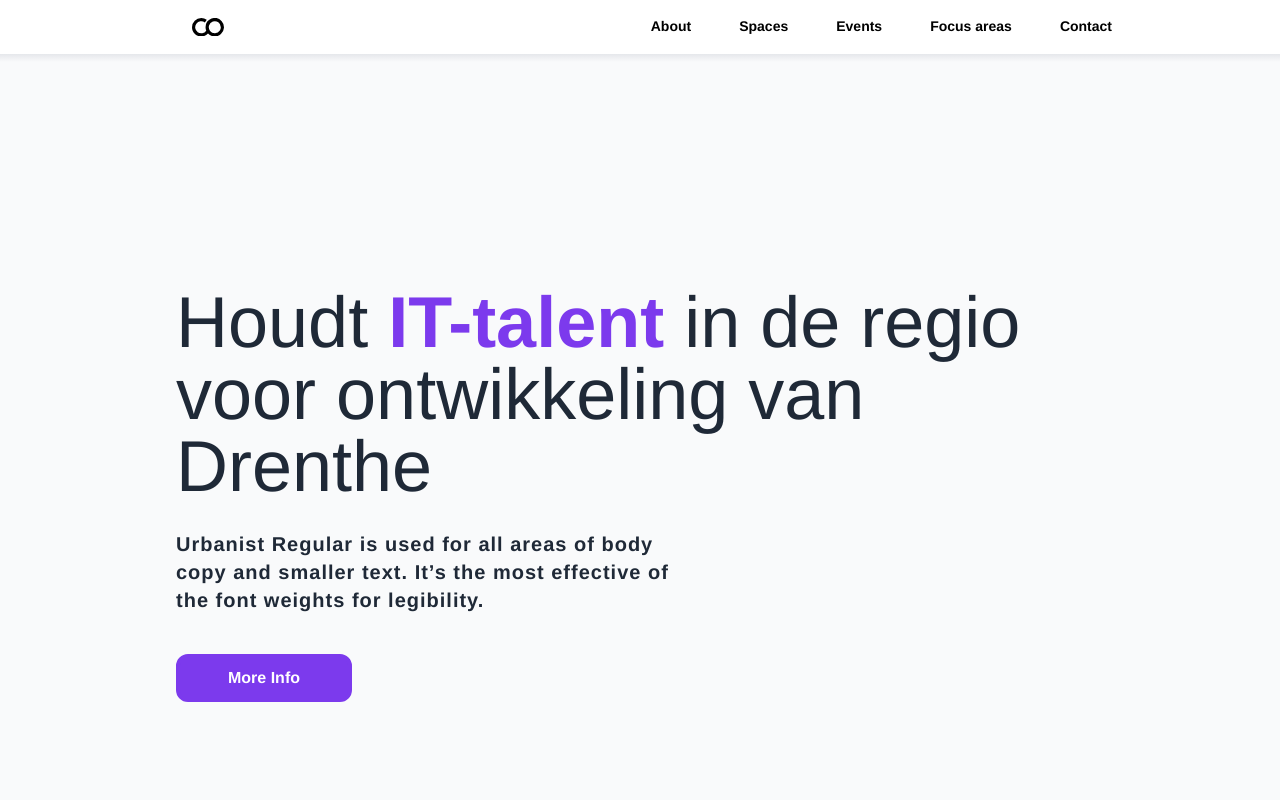
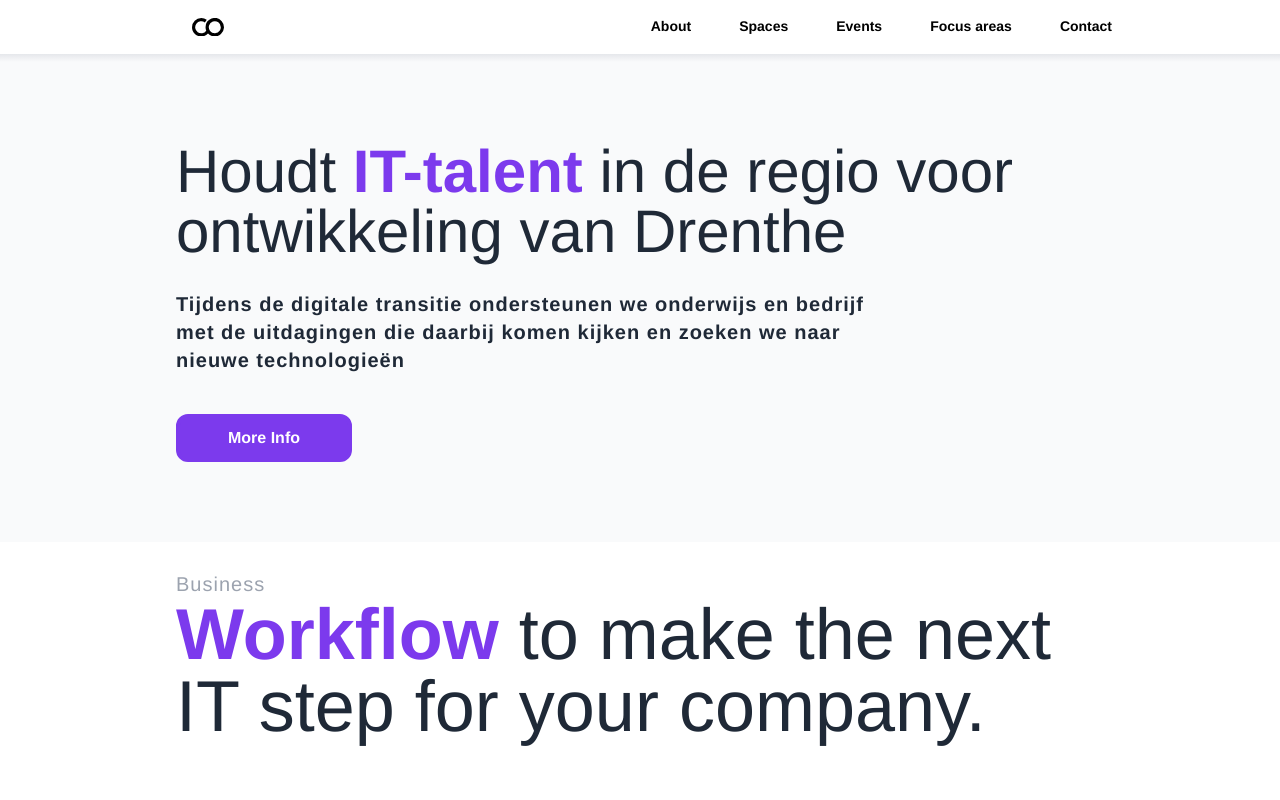
Before and after one commit to iwanrogier/Colab, a website built with Vite: page index.html in a window 1280 px wide. Shown: the top 800 px of the page. Built offline with nearby package versions, Linux system fonts and the light colour scheme; files whose address does not match are found by name.

Commit message:
update 2 22/12/2021

```diff
--- a/index.html
+++ b/index.html
@@ -54,12 +54,12 @@
 
 <!-- Landing Content -->
 <div class="bg-gray-50 bg-no-repeat bg-right-bottom bg-contain" style="background-image: url(images/logo-background.svg)">
-  <section class="container mx-auto py-20 lg:py-56 px-10 sm:px-24 md:px-32 lg:px-44">
+  <section class="container mx-auto py-20 px-10 sm:px-24 md:px-32 lg:px-44">
     <div class="flex justify-center">
       <div>
-        <h3 class="text-3xl md:text-5xl lg:text-7xl font-medium text-left text-gray-800"> Houdt <span class="font-extrabold text-purple-600">IT-talent</span> in de regio voor ontwikkeling van Drenthe</h3>
-        <p class="mt-7 text-left text-gray-800 font-bold md:text-xl leading-snug tracking-wider">
-          Urbanist Regular is used for all areas of body <br> copy and smaller text. It’s the most effective of <br> the font weights for legibility.
+        <h3 class="text-3xl md:text-5xl lg:text-6xl font-medium text-left text-gray-800"> Houdt <span class="font-extrabold text-purple-600">IT-talent</span> in de regio voor ontwikkeling van Drenthe</h3>
+        <p class="mt-7 sm:pr-20 lg:pr-56 text-left text-gray-800 font-bold md:text-xl leading-snug tracking-wider">
+          Tijdens de digitale transitie ondersteunen we onderwijs en bedrijf met de uitdagingen die daarbij komen kijken en zoeken we naar nieuwe technologieën
         </p>
       </div>
     </div>
```
